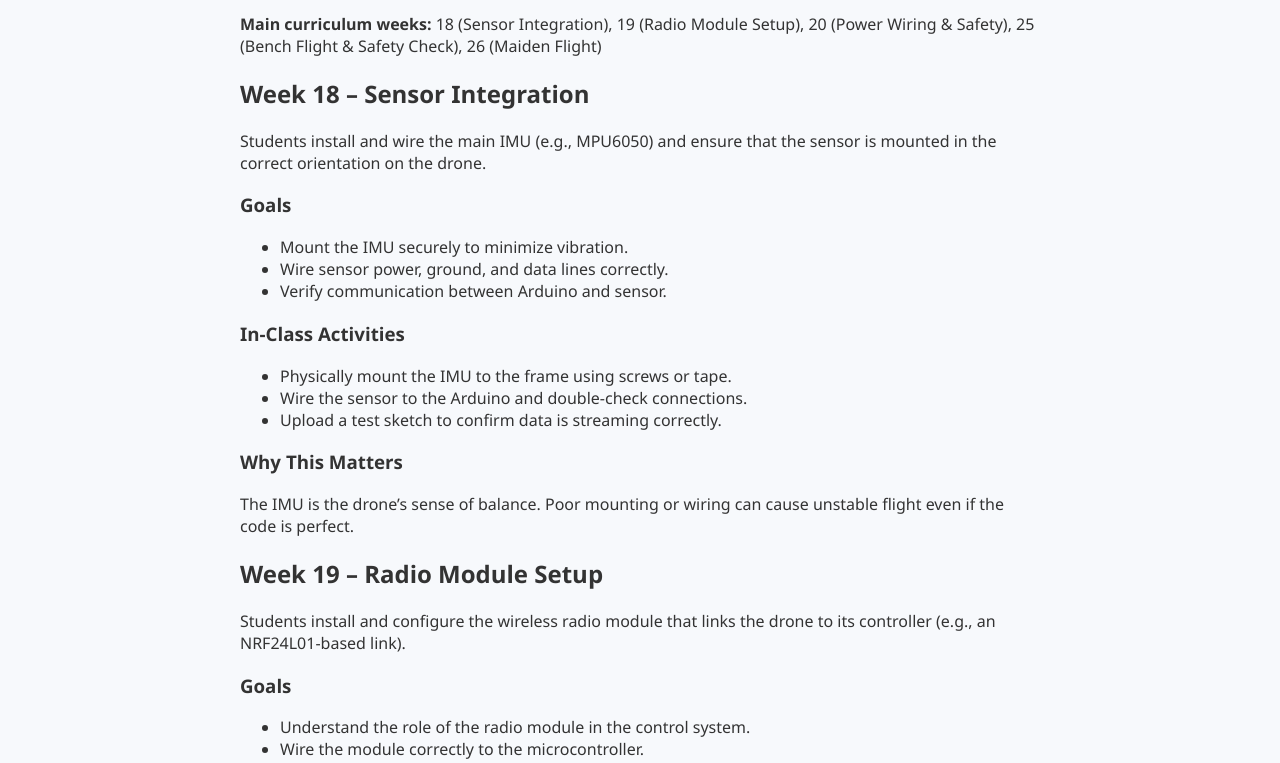
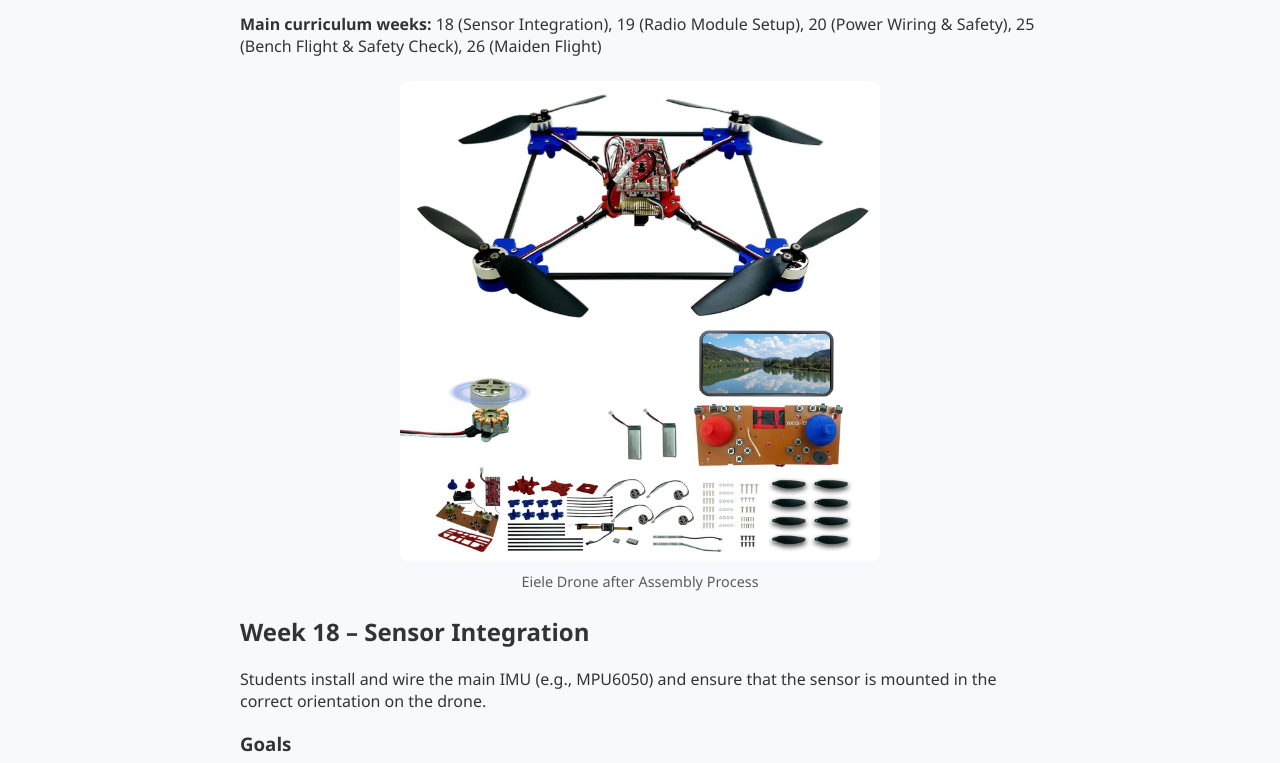
Before and after one commit to allen504/suno_drone, a website: page public/module5.html in a window 1280 px wide. Shown: the part 286-1049 px from the top of the page. Drawn offline with Linux system fonts and the light colour scheme.

Commit message:
Update module5.html

```diff
--- a/public/module5.html
+++ b/public/module5.html
@@ -35,6 +35,15 @@
       19 (Radio Module Setup), 20 (Power Wiring &amp; Safety),
       25 (Bench Flight &amp; Safety Check), 26 (Maiden Flight)
     </p>
+    <figure class="module-image">
+      <img
+        src="images/eiele_drone.jpg"
+        alt="Drone parts before assembly"
+        loading="lazy"
+      />
+      <figcaption>Eiele Drone after Assembly Process</figcaption>
+    </figure>
+
 
     <!-- Week 18 -->
     <section class="week-block">
```
